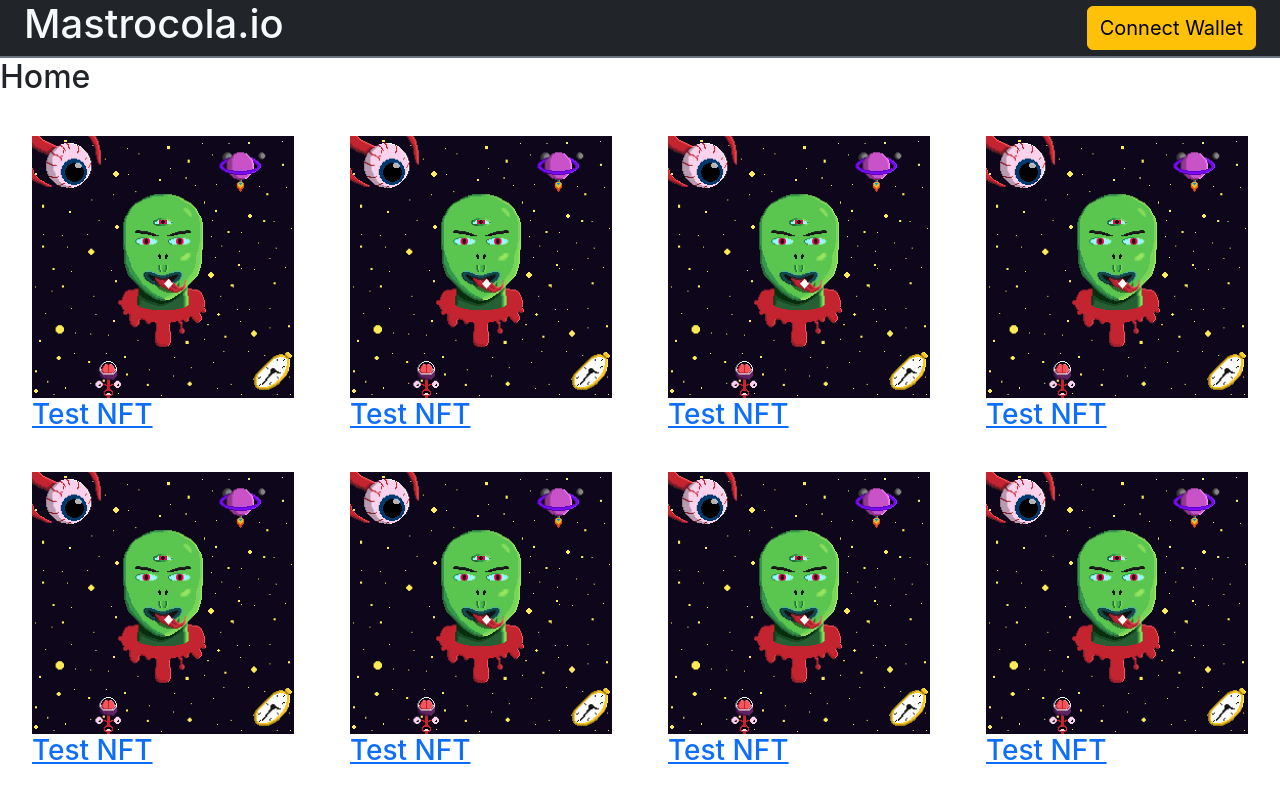
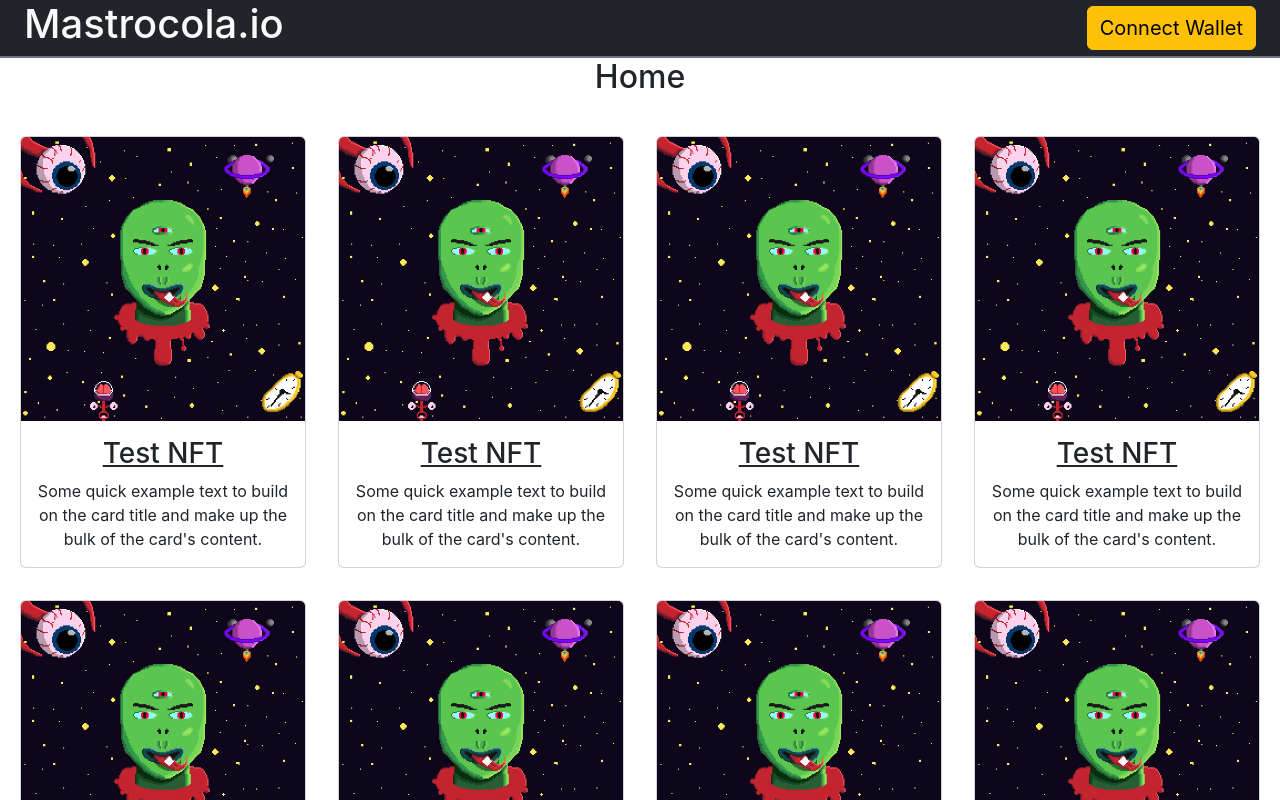
Before and after one commit to D-Mastrocola/Algorand-Casino, a React (Create React App) app in the folder client/: page / in a window 1280 px wide. Shown: the top 800 px of the page. Built offline with nearby package versions, Linux system fonts and the light colour scheme; what @randlabs/myalgo-connect would draw is missing.

Commit message:
style changes

```diff
--- a/client/src/App.js
+++ b/client/src/App.js
@@ -2,17 +2,16 @@ import logo from "./logo.svg";
 import "./App.css";
 import Header from "./pages/components/header/Header";
 import Home from "./pages/Home";
-
-import { BrowserRouter as Router, Switch, Route } from "react-router-dom";
+import React from "react";
+import { BrowserRouter as Router, Routes, Route, Link } from "react-router-dom";
 
 function App() {
   return (
     <Router>
       <Header />
-
-      <Route exact path='/'>
-        <Home />
-      </Route>
+      <Routes>
+        <Route path='/' element={<Home/>} />
+      </Routes>
     </Router>
   );
 }
--- a/client/src/pages/Home.jsx
+++ b/client/src/pages/Home.jsx
@@ -10,7 +10,7 @@ class Home extends Component {
   }
   render() {
     return (
-      <main>
+      <main className="text-center">
         <h2>Home</h2>
         <div className="p-3 flex align-items-center justify-content-center m-0">
           <div className="row flex align-items-center justify-content-between">
--- a/client/src/pages/components/artwork/Artwork.jsx
+++ b/client/src/pages/components/artwork/Artwork.jsx
@@ -5,18 +5,30 @@ class Artwork extends Component {
     super(props);
     this.state = {
       connected: "Connect Wallet",
-      id: this.props.id
+      id: this.props.id,
     };
   }
   render() {
-    console.log(this.state.id)
+    console.log(this.state.id);
     return (
-      <article className="col m-3">
-        <a href={"/posts/" + this.state.id}>
-        <img src="/images/test_nft.jfif" style={{ maxWidth: "100%" }} />
-        <h3>
-          <a>Test NFT</a>
-        </h3>
+      <article className="col card p-0 m-3">
+        <a
+          href={"/posts/" + this.state.id}
+          className={"text-dark"}
+          style={{ textDecoration: "none" }}
+        >
+          <img
+            src="/images/test_nft.jfif"
+            style={{ maxWidth: "100%" }}
+            className="card-img-top"
+          />
+          <div class="card-body">
+            <h3 class="card-title" style={{textDecoration: 'underline'}}>Test NFT</h3>
+            <p class="card-text">
+              Some quick example text to build on the card title and make up the
+              bulk of the card's content.
+            </p>
+          </div>
         </a>
       </article>
     );
```
